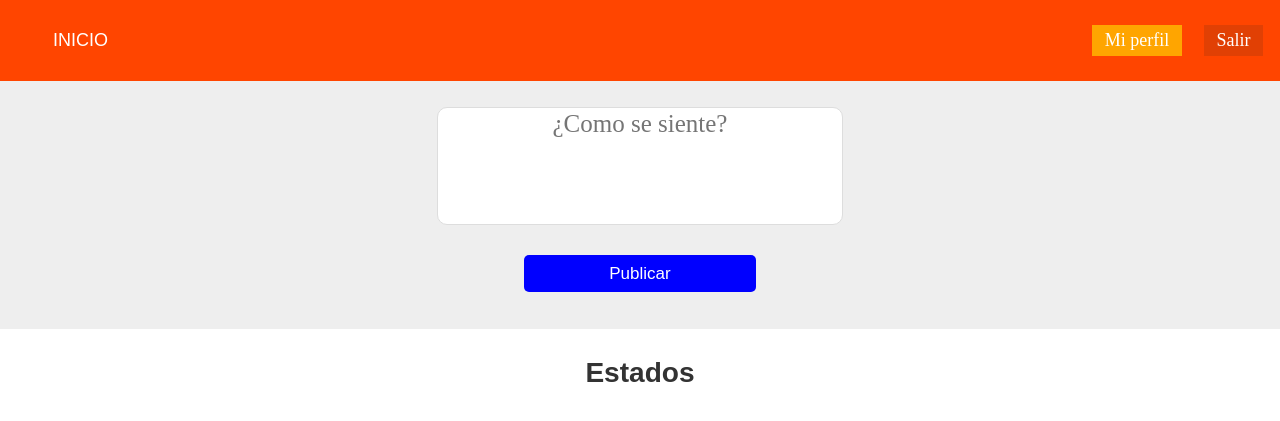
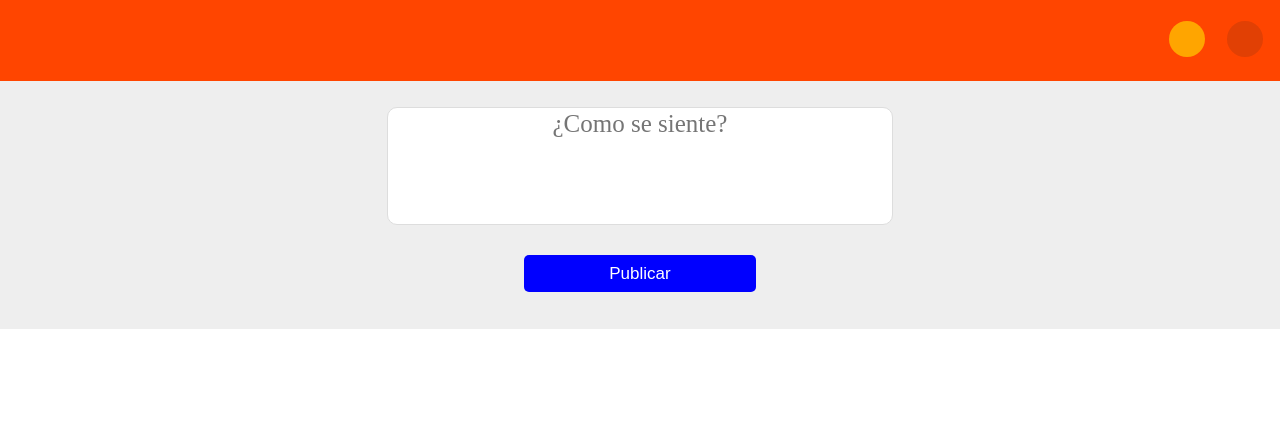
Before and after one commit to jeremiasramirez/PHP-INTRANET-sessiones, a PHP site: page /main.php in a window 1280 px wide. Shown: the top 421 px of the page. Run offline with PHP 8.4, Linux system fonts and the light colour scheme; data that the repository does not hold is empty.

Commit message:
Agregando iconos y bonitas animaciones

```diff
--- a/main.php
+++ b/main.php
@@ -11,16 +11,17 @@
 	<title>Main</title>
 	<link rel="stylesheet" href="styles.css">
 	<meta name="viewport" content="width=device-width, user-scalable=no, initial-scale=1.0, maximum-scale=1.0, minimum-scale=1.0">
+	<link rel="stylesheet" href="fontawesome-free-5.9.0-web/css/all.min.css">
 </head>
 <body>
 	<header class="main__header">
 		<article class="main_main">
-			<a href="main.php" class="title">INICIO</a>
+			<a href="main.php" class="title fas fa-home"></a>
 		</article>
 		<article class="main_out">
 
-		<a href="user.php" class=user_perfil>Mi perfil</a>
-		<a href="out.php" class="perfil_out">Salir</a>
+		<a href="user.php" class="user_perfil fas fa-user" title="User"></a>
+		<a href="out.php" class="perfil_out fas fa-sign-out-alt" title="Close"></a>
 		</article>
 	</header>
 
@@ -43,7 +44,7 @@
 
 	<section class="states">
 		<article class="title_states">
-			<h1 class="state_publish">Estados</h1>
+			<h1 class="state_publish fas fa-stream"></h1>
 		</article>
 		<?php
 		$conection = new mysqli("localhost", "root","","intranet");
--- a/styles.css
+++ b/styles.css
@@ -23,6 +23,9 @@
  	display: inline-block;
  	padding: .3em .7em;
  	transition: .4s;
+ 	border-radius: 50%;
+ 	padding: 1em;
+ 	font-family: arial;
  }
  .user_perfil:hover{
 	opacity: .6;
@@ -33,16 +36,19 @@
 	display: inline-block;
  	padding: .3em .7em;
  	transition: .3s;
+ 	border-radius: 50%;
+ 	padding: 1em;
+
 
  }
   .perfil_out:hover{
-  	opacity: .3;
+  	opacity: .6;
   	transition: .3s;
   }
  .title{
  	font-family: sans-serif;
  	transition: .4s;
- 	padding: .2em 2em .2em 2em;
+ 	padding: 0;
  	border-radius: 5px;
  }
  .title:hover{
@@ -82,8 +88,13 @@
 	font-size: 25px;
 	border: 1px solid #ddd;
 	font-family: serif;
-	width: 400px;
+	width: 500px;
 
+}
+@media screen and (max-width: 340px){
+	.text_publish{
+		width: 300px;
+	}
 }
 .buttonsend_publish{
  	padding: .5em 5em;
@@ -117,14 +128,14 @@
 	background-color: #333;
 	border-radius: 5px;
 	font-family: arial;
-	transform: translateX(0);
+	transform: translateY(0);
 	animation: moves .7s linear;
 	transition: .8s;
 
 }
 @keyframes moves{
 	to{
-		transform: translateX(-1000px);
+		transform: translateY(-100px);
 		transition: .8s;
 	}
 }
@@ -139,11 +150,12 @@
 	align-items: center;
 	margin: .3px;
 	flex-direction: column;
-	padding: 3em;
+	padding: 2em;
+	padding-bottom: 10em
 }
 
 .responsivelogin{
-	padding:0 3em;
+
 }
 
 .login input{
@@ -172,12 +184,13 @@
 	background-color: purple;
 }
 .title_login{
+	font-family: sans-serif;
+	font-size: 30px;
+	background-color: #ccc;
+	width: 100%;
 	text-align: center;
-	font-family: sans-serif;
-	font-size: 20px;
-	background-color: #ccc;
 	margin:0;
 	padding:.5em 0 .8em 0;
-	color: #333;
+
 
 }
```
Also changed, not shown: login.php (+7 -6 lines), user.php (+7 -4 lines).
